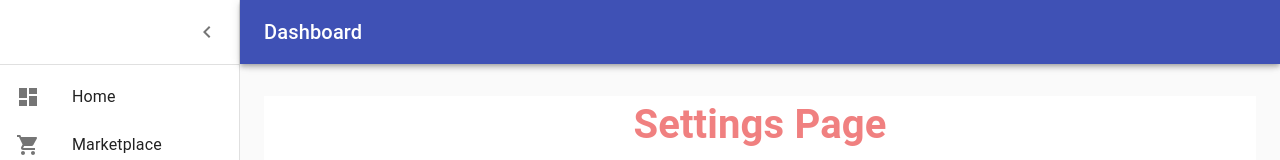
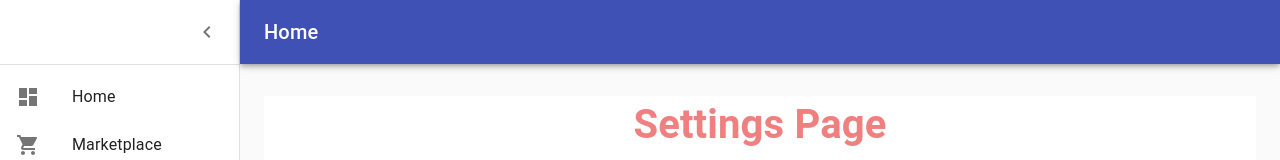
Before and after one commit to Bullmeza/piggybank, a React (Create React App) app in the folder Client/: page /settings in a window 1280 px wide. Shown: the top 160 px of the page. Built offline with nearby package versions, Linux system fonts and the light colour scheme.

Commit message:
Changed 'Dashboard' to 'Home'

```diff
--- a/Client/src/App.js
+++ b/Client/src/App.js
@@ -17,11 +17,9 @@ import List from "@material-ui/core/List";
 import Typography from "@material-ui/core/Typography";
 import Divider from "@material-ui/core/Divider";
 import IconButton from "@material-ui/core/IconButton";
-import Badge from "@material-ui/core/Badge";
 import Container from "@material-ui/core/Container";
 import MenuIcon from "@material-ui/icons/Menu";
 import ChevronLeftIcon from "@material-ui/icons/ChevronLeft";
-import NotificationsIcon from "@material-ui/icons/Notifications";
 import { mainListItems, secondaryListItems } from "./listItems";
 
 function App() {
@@ -68,7 +66,7 @@ function App() {
                 noWrap
                 className={classes.title}
               >
-                Dashboard
+                Home
               </Typography>
             </Toolbar>
           </AppBar>
```
